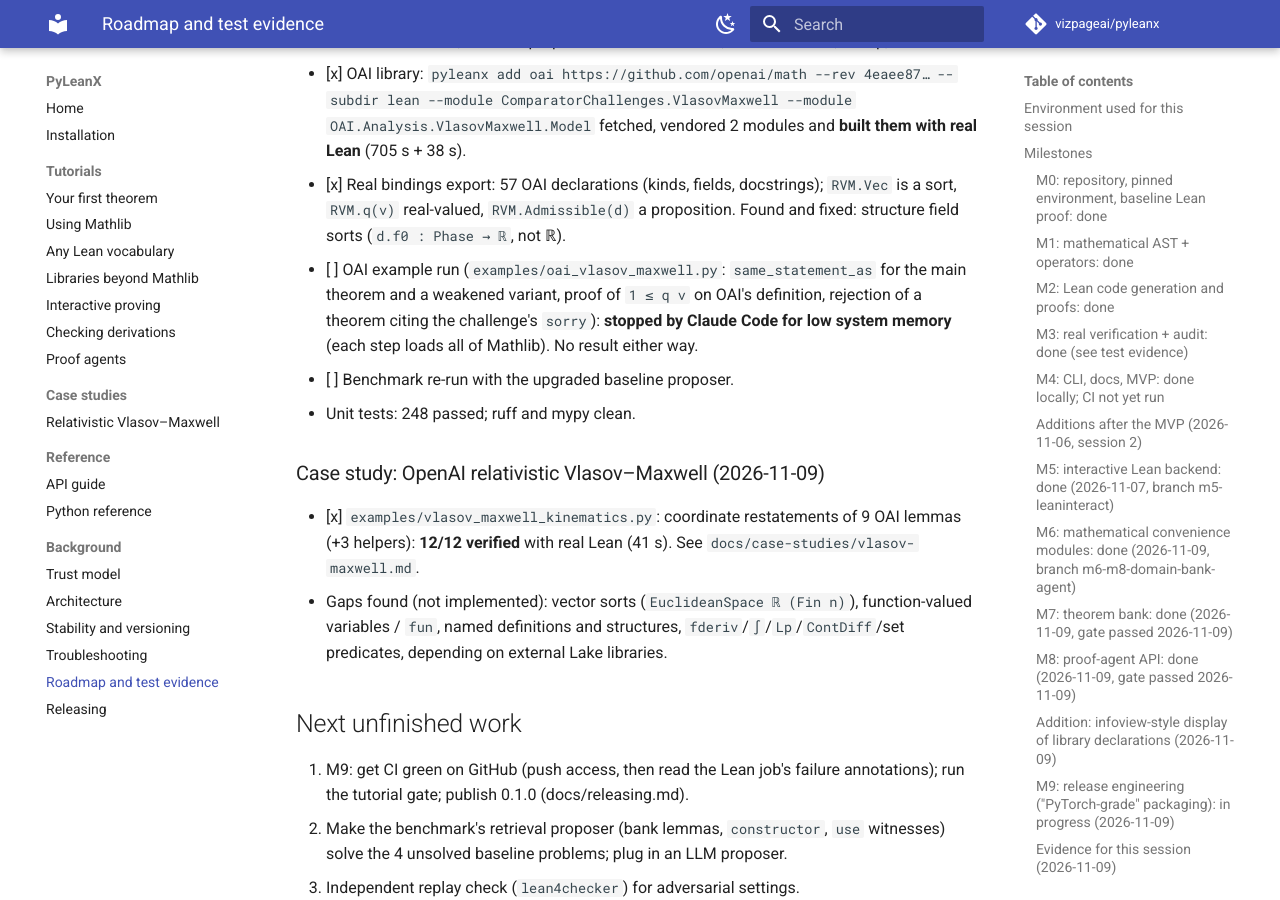
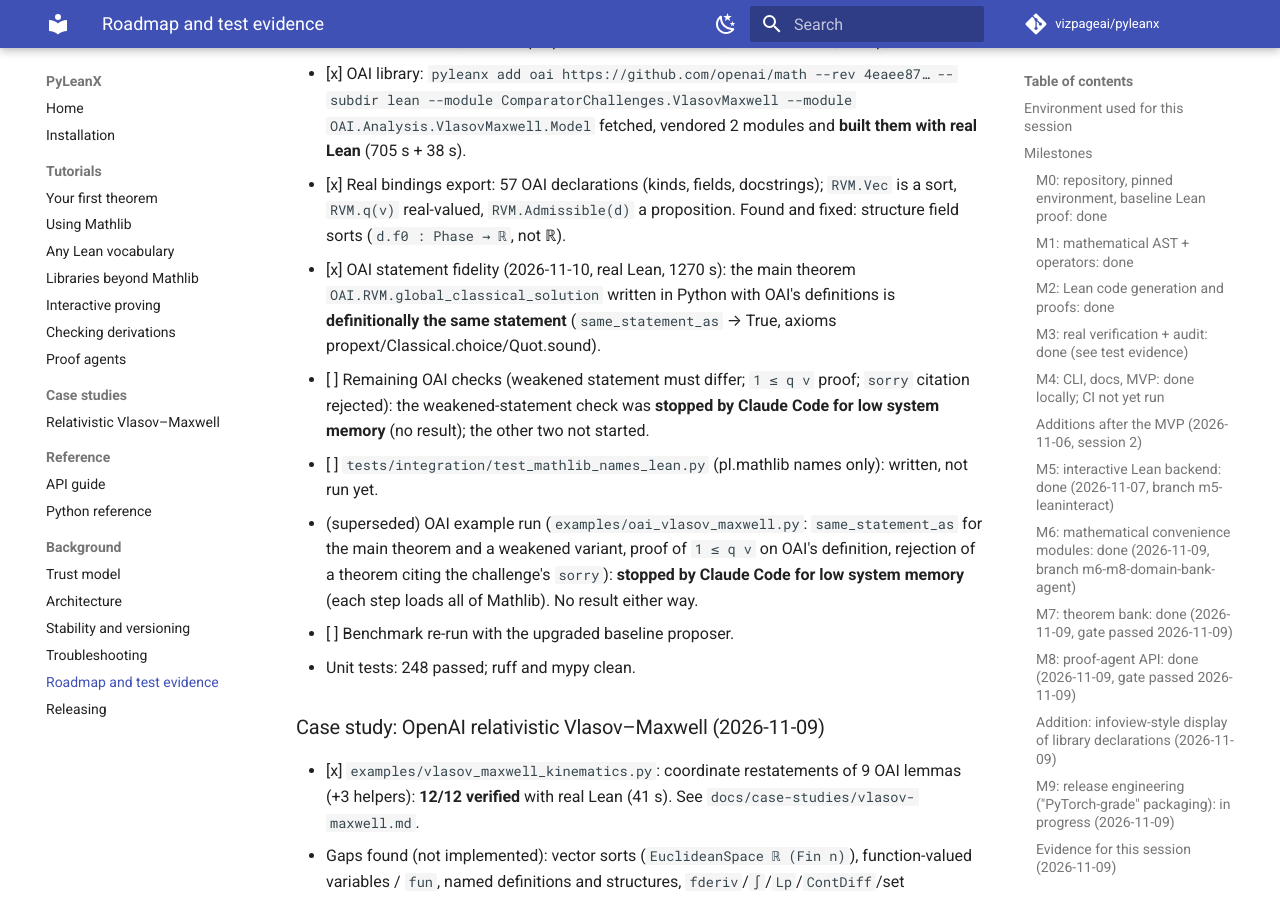
Before and after one commit to vizpageai/pyleanx, an MkDocs documentation site: the page built from docs/roadmap.md, in a window 1280 px wide and 900 px high, scrolled down 10827 px. Built offline with MkDocs 1.6.1 and Material for MkDocs 9.7.7, drawn with Linux system fonts in a browser that asks for light colours; comment, search, counter and statistics services are not loaded.

Commit message:
Roadmap: OAI main-theorem statement confirmed identical by Lean; remaining checks pending
Co-Authored-By: Claude Opus 5.5 <noreply@anthropic.com>

```diff
--- a/docs/roadmap.md
+++ b/docs/roadmap.md
@@ -215,7 +215,10 @@ explained; to investigate on an idle machine before claiming batch speedups).
 - [x] **M15 assistants**: `agent.LLMProposer(complete)` (model-agnostic prompt + reply parsing, no bundled client); typed `aesop`/`exact?`; tactic text with arithmetic over theorem variables (`nlinarith [sq_nonneg (a - b)]`, `use k + 1`) parsed into typed IR by a safe AST walk instead of raw text; baseline proposer adds ∃-witnesses, hinted nlinarith, aesop, exact?.
 - [x] OAI library: `pyleanx add oai https://github.com/openai/math --rev 4eaee87… --subdir lean --module ComparatorChallenges.VlasovMaxwell --module OAI.Analysis.VlasovMaxwell.Model` fetched, vendored 2 modules and **built them with real Lean** (705 s + 38 s).
 - [x] Real bindings export: 57 OAI declarations (kinds, fields, docstrings); `RVM.Vec` is a sort, `RVM.q(v)` real-valued, `RVM.Admissible(d)` a proposition. Found and fixed: structure field sorts (`d.f0 : Phase → ℝ`, not ℝ).
-- [ ] OAI example run (`examples/oai_vlasov_maxwell.py`: `same_statement_as` for the main theorem and a weakened variant, proof of `1 ≤ q v` on OAI's definition, rejection of a theorem citing the challenge's `sorry`): **stopped by Claude Code for low system memory** (each step loads all of Mathlib). No result either way.
+- [x] OAI statement fidelity (2026-11-10, real Lean, 1270 s): the main theorem `OAI.RVM.global_classical_solution` written in Python with OAI's definitions is **definitionally the same statement** (`same_statement_as` → True, axioms propext/Classical.choice/Quot.sound).
+- [ ] Remaining OAI checks (weakened statement must differ; `1 ≤ q v` proof; `sorry` citation rejected): the weakened-statement check was **stopped by Claude Code for low system memory** (no result); the other two not started.
+- [ ] `tests/integration/test_mathlib_names_lean.py` (pl.mathlib names only): written, not run yet.
+- (superseded) OAI example run (`examples/oai_vlasov_maxwell.py`: `same_statement_as` for the main theorem and a weakened variant, proof of `1 ≤ q v` on OAI's definition, rejection of a theorem citing the challenge's `sorry`): **stopped by Claude Code for low system memory** (each step loads all of Mathlib). No result either way.
 - [ ] Benchmark re-run with the upgraded baseline proposer.
 - Unit tests: 248 passed; ruff and mypy clean.
 
```
